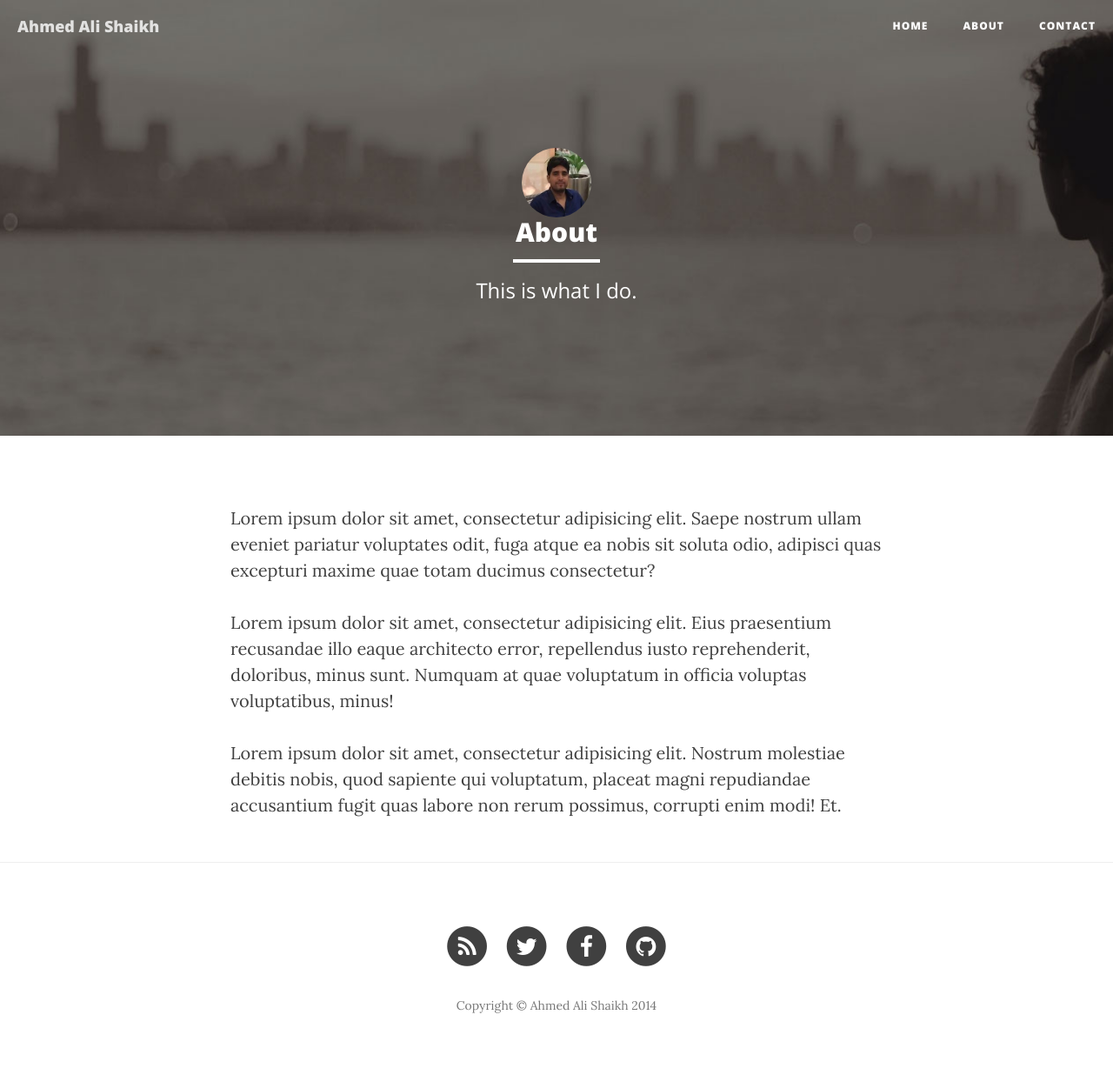
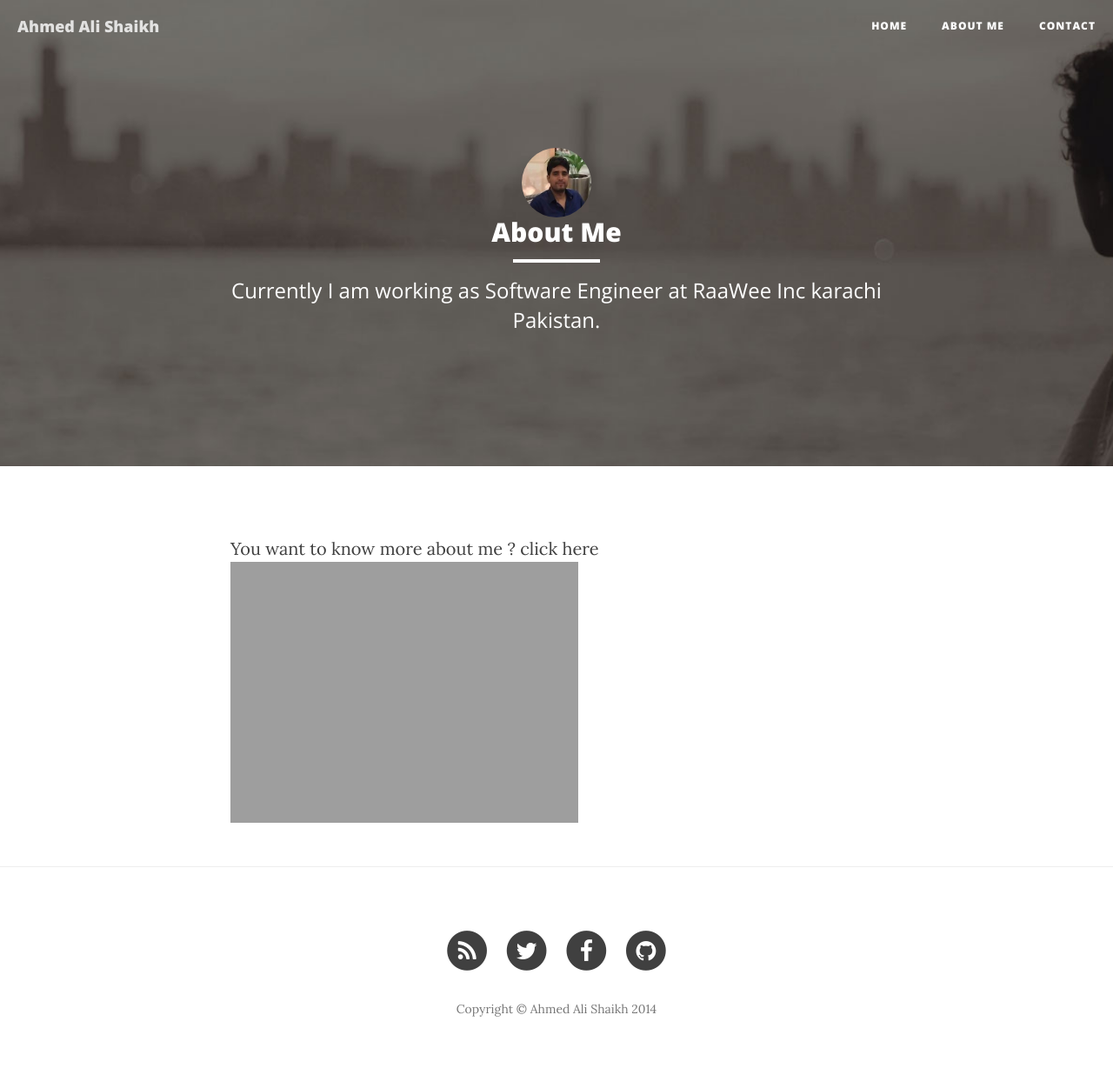
Before and after one commit to ahmedali06/ahmedali06.github.io, a Jekyll site: the page built from about.html, in a window 1280 px wide. Shown: the whole page at 87% size. Built offline with Jekyll 4.4.1, drawn with Linux system fonts in a browser that asks for light colours; nearby versions of some CDN libraries.

Commit message:
fixed contents

```diff
--- a/_config.yml
+++ b/_config.yml
@@ -3,10 +3,11 @@ title: Ahmed Ali Shaikh
 email: ahmedshaikh006@gmail.com
 description: "Bloging for tools and technlogy!"
 baseurl: ""
-url: "http://yourdomain.com"
+url: "http://"
 twitter_username: ahmedshaikh006
 github_username:  ahmedali06
 facebook_username:  personalahmed
+linkedin_username: ahmedalisheikh
 
 # Build settings
 markdown: kramdown
--- a/about.html
+++ b/about.html
@@ -1,12 +1,15 @@
 ---
 layout: page
-title: "About"
-description: "This is what I do."
+title: "About Me"
+description: "Currently I am working as Software Engineer at RaaWee Inc karachi Pakistan."
 header-img: "../img/about-bg.jpg"
 ---
 
-<p>Lorem ipsum dolor sit amet, consectetur adipisicing elit. Saepe nostrum ullam eveniet pariatur voluptates odit, fuga atque ea nobis sit soluta odio, adipisci quas excepturi maxime quae totam ducimus consectetur?</p>
+<p>You want to know more about me ? click here
+<a href="http://pk.linkedin.com/in/{{ site.linkedin_username }}">
+ <img src ="../img/linkedin-logo"/>
 
-<p>Lorem ipsum dolor sit amet, consectetur adipisicing elit. Eius praesentium recusandae illo eaque architecto error, repellendus iusto reprehenderit, doloribus, minus sunt. Numquam at quae voluptatum in officia voluptas voluptatibus, minus!</p>
+</a>
 
-<p>Lorem ipsum dolor sit amet, consectetur adipisicing elit. Nostrum molestiae debitis nobis, quod sapiente qui voluptatum, placeat magni repudiandae accusantium fugit quas labore non rerum possimus, corrupti enim modi! Et.</p>
+
+</p>
```
Also changed, not shown: _posts/2014-12-19-comming-soon.markdown (added, +43 -0 lines), img/linkedin-logo.jpg (added).
